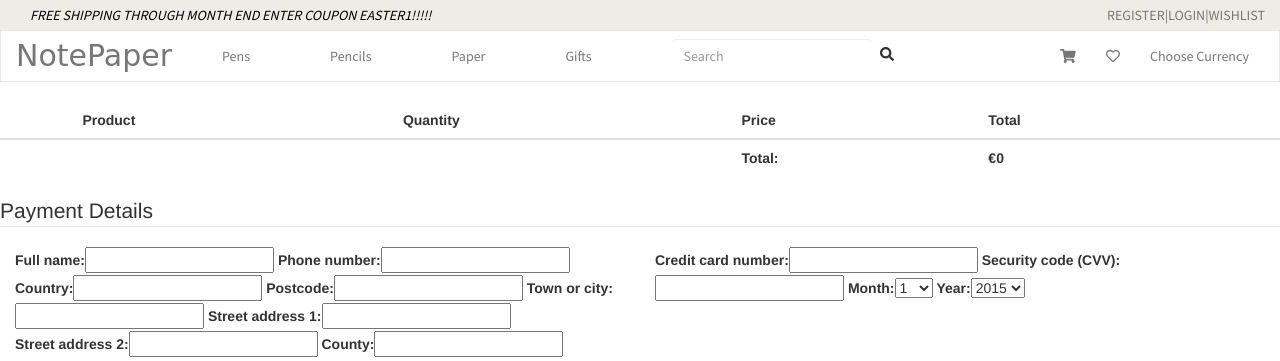
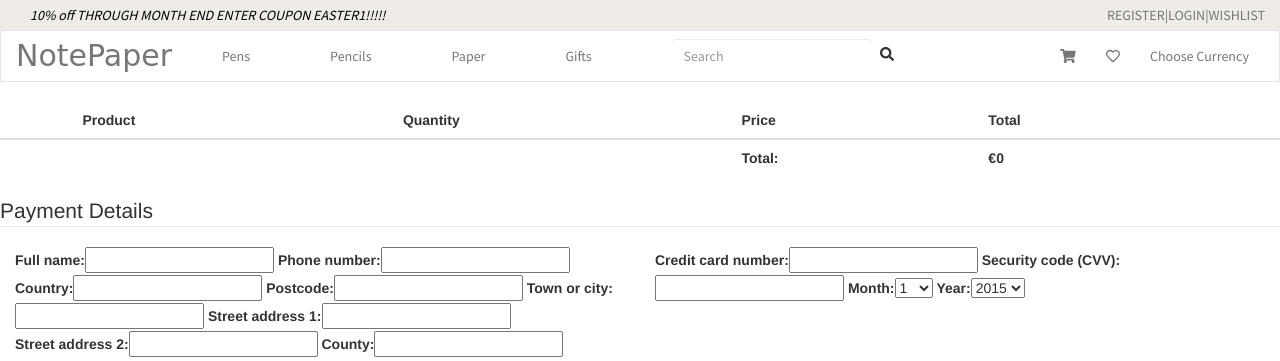
Before and after one commit to agill12/ecommerce, a Django app: page /checkout/ in a window 1280 px wide. Shown: the top 361 px of the page. Run offline with Django 3.2, Linux system fonts and the light colour scheme; some libraries are stand-ins or nearby versions; some web fonts are replaced.

Commit message:
Changed topbar to be accurate for coupon 10% discount

```diff
--- a/home/templates/home/base.html
+++ b/home/templates/home/base.html
@@ -128,7 +128,7 @@ h3{
   <div class="container-fluid">
 
     <ul class="nav navbar-nav navbar-left" id="ul1">
-      <li ><a href="#">FREE SHIPPING THROUGH MONTH END ENTER COUPON EASTER1!!!!! </a></li>
+      <li ><a href="#">10% off THROUGH MONTH END ENTER COUPON EASTER1!!!!! </a></li>
       </ul>
       <ul class="nav navbar-nav navbar-right" id="actions">
       <li><a href="#">REGISTER|LOGIN|WISHLIST</a></li>
```
